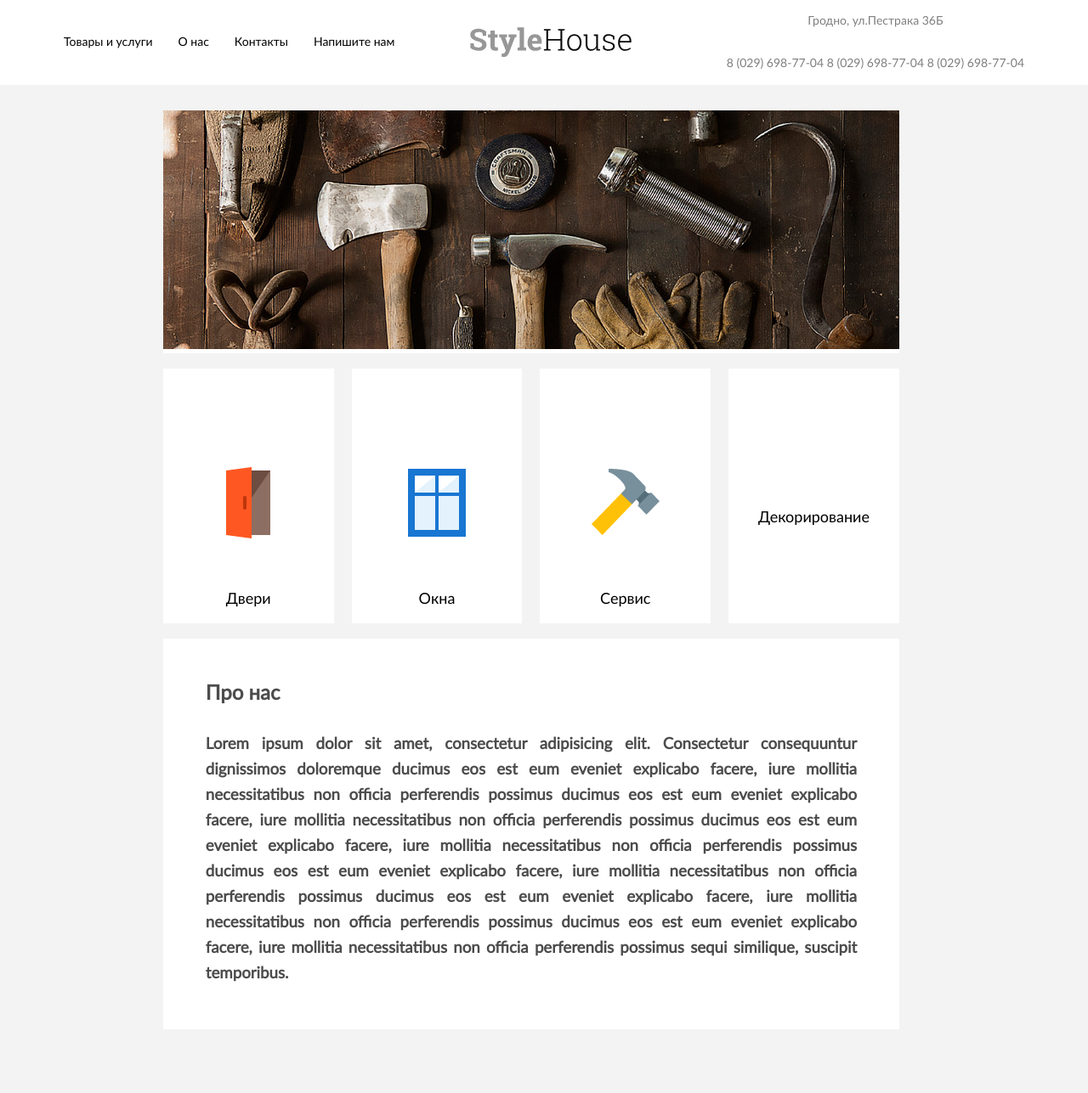
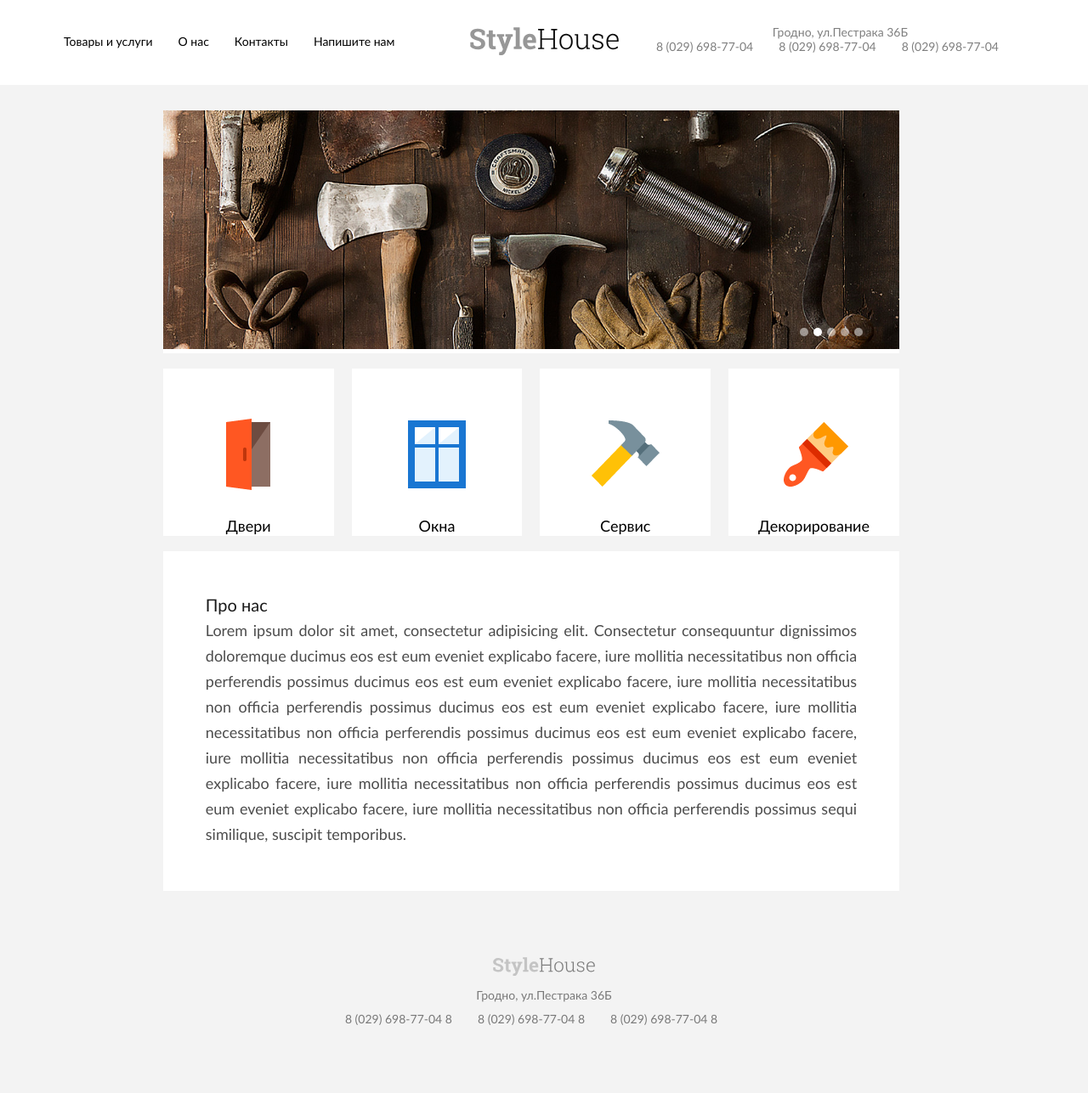
Before and after one commit to mr-deer/StyleHouse, a plain HTML site: page index.html in a window 1280 px wide. Shown: the top 1287 px of the page at 85% size. Drawn offline with Linux system fonts and the light colour scheme.

Commit message:
sass, all done

```diff
--- a/index.html
+++ b/index.html
@@ -3,9 +3,10 @@
 <head>
     <meta charset="UTF-8">
     <title>styleHouse</title>
-    <link rel="stylesheet" href="styles/styles.css">
+<!--    <link rel="stylesheet" href="styles/styles.css">-->
     <link rel="stylesheet" href="styles/grid.css">
     <link rel="stylesheet" href="styles/LatoStyles.css">
+    <link rel="stylesheet" href="sass/styles.css">
 </head>
 <body>
 <header>
@@ -13,7 +14,8 @@
         <a href="#">Товары и услуги</a><a href="#">О нас</a><a href="#">Контакты</a><a href="#">Напишите нам</a>
     </nav>
     <div class="contacts right">
-        <div class="Line">Гродно, ул.Пестрака 36Б <br> 8 (029) 698-77-04 8 (029) 698-77-04 8 (029) 698-77-04</div>
+        <div class="Line">Гродно, ул.Пестрака 36Б <br><span>8 (029) 698-77-04</span><span>8 (029) 698-77-04</span><span>8 (029) 698-77-04</span>
+        </div>
         <!--<div class="Line">
             <div class="column one"></div>
             <div class="column one">8 (029) 698-77-04</div>
@@ -21,11 +23,15 @@
         </div>-->
     </div>
     <img src="images/Logo.svg" alt="">
-
 </header>
+<div style="height: 130px" ></div>
 <div class="row">
     <div class="column eight offset-by-two carousel ">
         <img src="images/sharp.jpg" alt="">
+        <div class="dots">
+            <span class="dot"></span><span class="dot active"></span><span class="dot"></span><span
+                class="dot"></span><span class="dot"></span>
+        </div>
     </div>
 </div>
 <div class="row">
@@ -42,21 +48,21 @@
         <div>Сервис</div>
     </div>
     <div class="column two fixed-height">
-        <img src="images/Paint%20Brush-96.png" alt="">
+        <img src="images/Paint Brush-96.png" alt="">
         <div>Декорирование</div>
     </div>
 </div>
 <div class="row">
     <div class="column eight offset-by-two text-block ">
-        <h2>Про нас</h2>
-        <h3>Lorem ipsum dolor sit amet, consectetur adipisicing elit. Consectetur consequuntur dignissimos doloremque
+        <div class="title">Про нас</div>
+        <span>Lorem ipsum dolor sit amet, consectetur adipisicing elit. Consectetur consequuntur dignissimos doloremque
             ducimus eos est eum eveniet explicabo facere, iure mollitia necessitatibus non officia perferendis possimus
             ducimus eos est eum eveniet explicabo facere, iure mollitia necessitatibus non officia perferendis possimus
             ducimus eos est eum eveniet explicabo facere, iure mollitia necessitatibus non officia perferendis possimus
             ducimus eos est eum eveniet explicabo facere, iure mollitia necessitatibus non officia perferendis possimus
             ducimus eos est eum eveniet explicabo facere, iure mollitia necessitatibus non officia perferendis possimus
             ducimus eos est eum eveniet explicabo facere, iure mollitia necessitatibus non officia perferendis possimus
-            sequi similique, suscipit temporibus.</h3>
+            sequi similique, suscipit temporibus.</span>
     </div>
 </div>
 <footer>
--- /dev/null
+++ b/sass/styles.sass
@@ -0,0 +1,127 @@
+@mixin calc($property, $expression)
+  #{$property}: -moz-calc(#{$expression})
+  #{$property}: -webkit-calc(#{$expression})
+  #{$property}: calc(#{$expression})
+
+@mixin border-radius($radius)
+  -webkit-border-radius: $radius
+    -moz-border-radius: $radius
+    -ms-border-radius: $radius
+    border-radius: $radius
+
+
+*
+  margin: 0
+  padding: 0
+  box-sizing: border-box
+
+body
+  background-color: #f3f3f3
+  font-family: 'LatoWeb', serif
+
+header
+  z-index: 15
+  font-size: 14px
+  position: fixed
+  text-align: center
+  width: 100%
+  height: 100px
+  margin-bottom: 30px
+  background-color: #ffffff
+
+  nav
+    padding-left: 75px
+    float: left
+
+    a
+      text-decoration: none
+      color: #000
+      line-height: 100px
+      font-size: 14px
+      height: 100px
+      padding: 0 30px 0 0
+  img
+    width: 175px
+    position: absolute
+    top: 50%
+    left: 50%
+    margin: -18px 0 0 -87.5px
+
+.contacts
+  margin: 31px 0
+  height: 38px
+  opacity: 0.5
+
+.right
+  padding-right: 75px
+  float: right !important
+
+.center
+  margin: 0 auto
+
+.Line
+  color: #000
+  text-align: center
+  span
+    margin-right: 30px
+
+.column
+  background-color: #ffffff
+  height: auto
+
+.fixed-height
+  text-align: center
+  height: 15.33vw
+  img
+    margin-top: calc(50% - 48px)
+    @include calc(margin-top, 50% -48px)
+  div
+    margin-top: 11%
+    font-size: 18px
+
+.text-block
+  text-align: justify
+  line-height: 30px
+  height: auto
+  padding: 50px
+  color: rgba(0, 0, 0, .70)
+  span
+    font-size: 18px
+    padding-bottom: 30px
+  .title
+    font-size: 20px
+    color: rgba(0,0,0,.9)
+
+.carousel
+  position: relative
+  overflow: hidden
+  img
+    width: 100%
+  .dots
+    position: absolute
+    bottom: 15px
+    right: 40px
+    .dot
+      display: inline-block
+      margin: 0 3px
+      height: 10px
+      width: 10px
+      @include border-radius(30px)
+      background-color: rgba(255,255,255, .5)
+    .active
+      background-color: #ffffff
+
+
+footer
+  height: 250px
+  padding-top: 60px
+  font-size: 14px
+  width: 100%
+  text-align: center
+  img
+    width: 120px
+  .contacts
+    width: 50%
+    opacity: 0.5
+  .Line
+    line-height: 28px
```
Also changed, not shown: images/Paint Brush-96.png (added), sass/styles.css (added), styles/styles.css, 1 other file.
